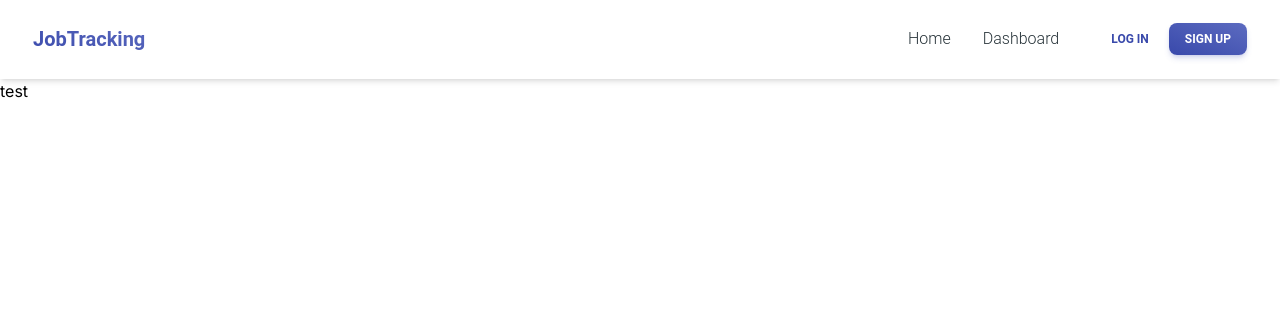
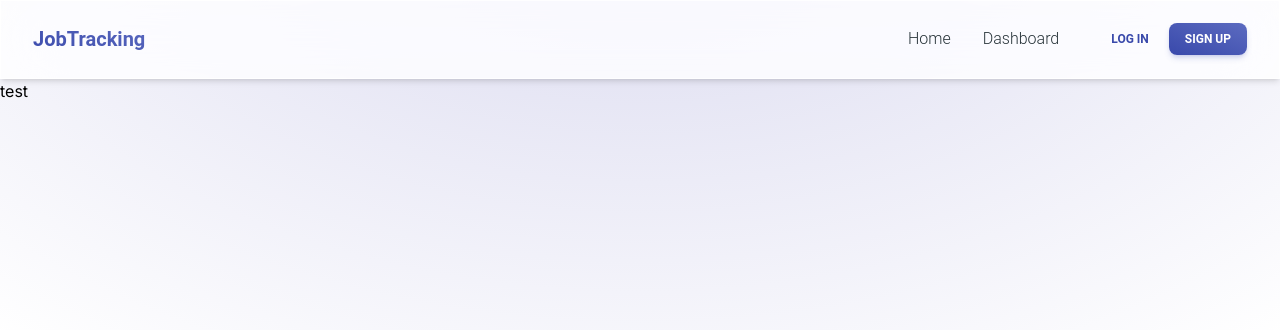
Before and after one commit to Nikoraii/job-tracking, a Next.js app: page / in a window 1280 px wide. Shown: the top 330 px of the page. Built offline with nearby package versions, Linux system fonts and the light colour scheme.

Commit message:
Add background gradient to main layout

```diff
--- a/app/layout.tsx
+++ b/app/layout.tsx
@@ -19,6 +19,7 @@
     <html lang="en">
         <body className={inter.className}>
             <StickyNavbar />
+            <div className="absolute top-0 z-[-2] h-screen w-screen bg-white bg-[radial-gradient(ellipse_80%_80%_at_50%_-20%,rgba(120,119,198,0.3),rgba(255,255,255,0))]"></div>
             {children}
         </body>
     </html>
```
